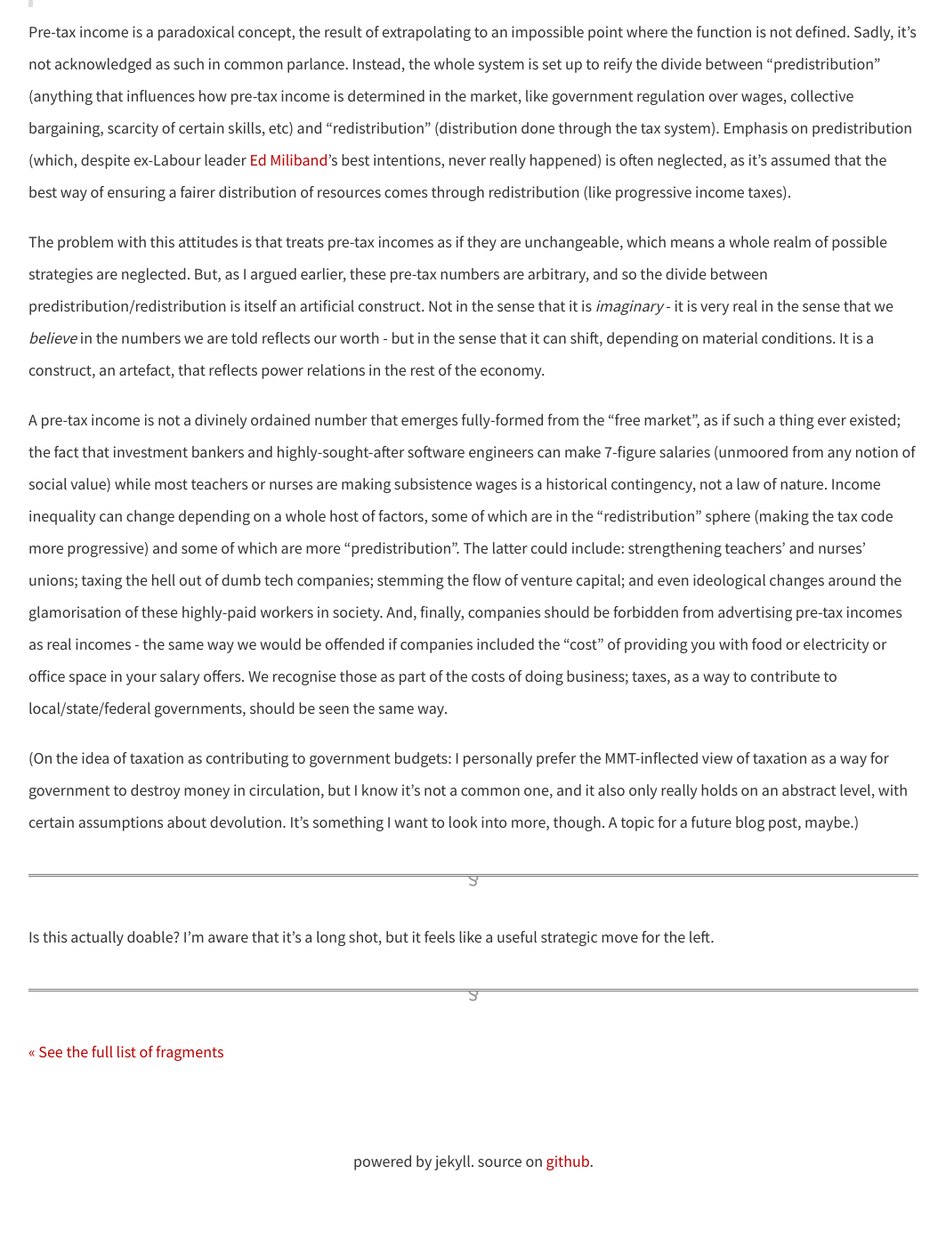
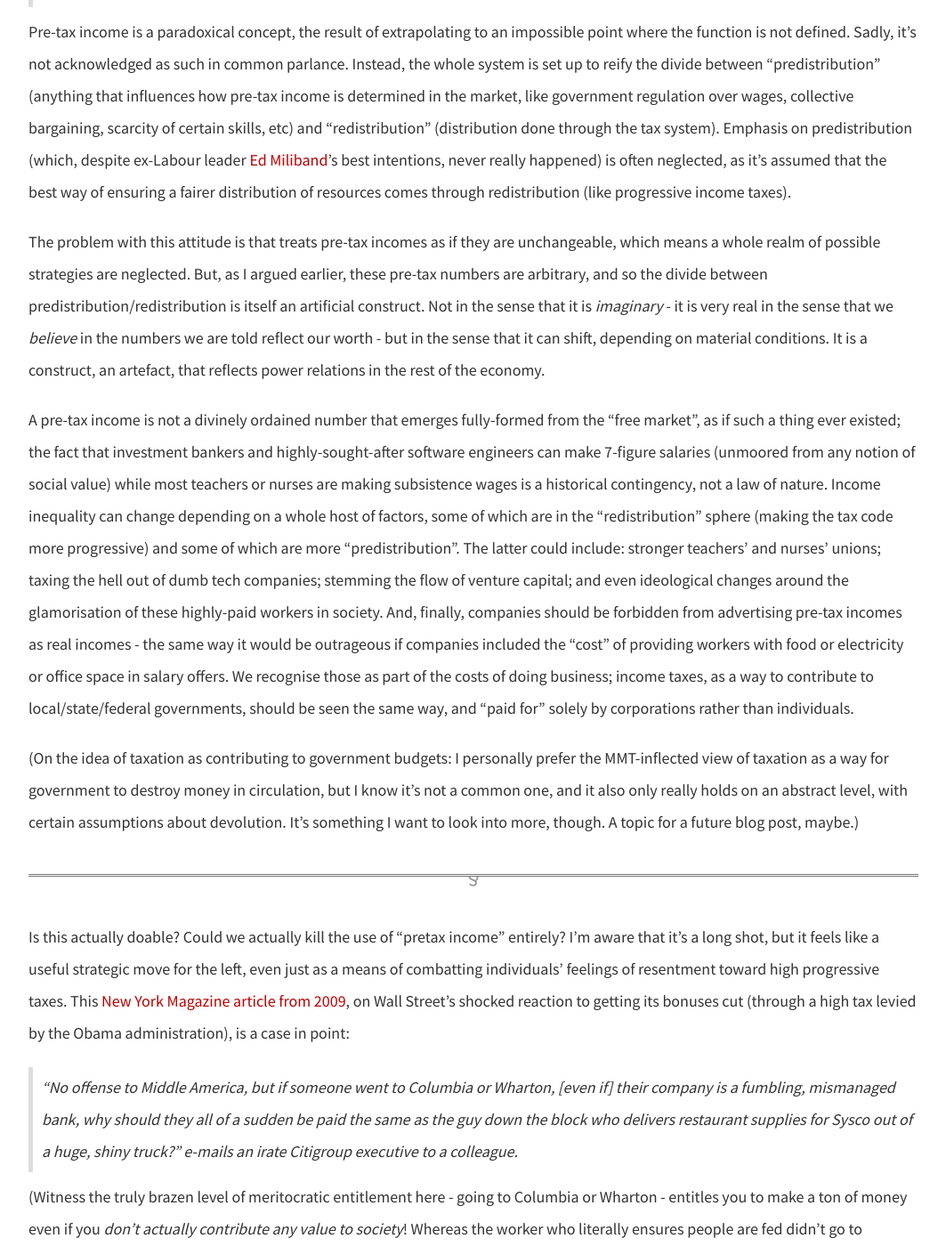
Before and after one commit to dellsystem/dellsystem.github.io, a Jekyll site: the page built from _posts/2019-1-15-fragments-15.md, in a window 1280 px wide and 1400 px high, scrolled down 2668 px. Shown: the whole window at 89% size, without its empty margins (108-1171 px from the left). Built offline with Jekyll 4.4.1, drawn with Linux system fonts in a browser that asks for light colours; before the commit the page ends 4008 px from its top, so only the background shows below that; some of the changed text lies outside the part shown.

Commit message:
Update fragments-15 blog post
More text at the end, typo fixes, minor edits

```diff
--- a/_posts/2019-1-15-fragments-15.md
+++ b/_posts/2019-1-15-fragments-15.md
@@ -9,26 +9,26 @@ I was going through my Dropbox recently and I came across an old, and rather emb
 The breakdown was something like this, for a $100,000 base salary (which was the standard new grad salary at the time, excluding stock and bonuses):
 
 * $8,333 per month
-* $2,700 in tax withholdings, approximately (this number has actually gone down since then, due to Trump's December 2017 tax bill)
+* $2,700 in tax withholdings, approximately (this number has actually gone down since, due to Trump's tax bill from Dec 2017)
 * $2,000 in automatic savings (this was back when I still believed in things like "saving for my future")
 * $2,000 in rent (wishful thinking)
 * $1,633 (the rest) for utilities, transit, food, going out, etc
 
 I remember coming up with these figures and feeling kind of indignant about how much money would be going to taxes. At the time, I considered myself a good liberal who believed in progressive taxation, but even then I was annoyed to realise that a full 33% of my promised income would just disappear from my paycheck every month. What the hell? Surely I earned that $100k. It didn't seem fair.
 
-It was worse when I did more research on San Francisco rent and realised that there was no way I was getting a one-bedroom apartment for $2,000 a month, which meant I would either have to share a place or have a long commute to work. Or I could spend up to $4,000 a month and not save any money. Either way, the amount of tax I had to pay was immovable. It wouldn't budge. I understood (or thought I understood) why tax was a societal necessity, but on a personal level, it rankled.
+It was worse when I did more research on San Francisco rent and realised that there was no way I was getting a one-bedroom apartment for $2,000 a month, which meant I would either have to share a place or have a long commute to work. Or I could spend $4,000 a month and not save any money. Either way, the amount of tax I had to pay was immovable. It wouldn't budge. I understood (or thought I understood) why tax was a societal necessity, but on a personal level, it rankled.
 
-I never ended up taking the job, and since then haven't made anywhere near $8,000 per month, so this became a non-issue. But I started thinking about this again when I started reading about political economy from a left perspective. From a socialist perspective, harsh progressive taxes (like AOC's 70% marginal tax rate!) are good. But from an individual perspective, we want to hold on to the money we think is ours. We don't like the idea of the government taking away our hard-earned wages.
+I never ended up taking the job, and since then haven't made anywhere near $8,000 per month, so this became a non-issue. But I've been thinking about this when I started reading about political economy from a left perspective. From a socialist perspective, harsh progressive taxes (like AOC's 70% marginal tax rate! which is a great!) are good. But from an individual perspective, we want to hold on to the money we think is ours. We don't like the idea of the government taking away our hard-earned wages.
 
-This attitude is encouraged by the very form that compensation figures take, as people (myself included) often form an attachment to the salary they are theoretically owed by their employer - the number that's in their employment contract. But what the hell is this number? It's made-up. It's arbitrary. It has no basis in reality (at least for direct employment relationships where the company ensures all the necessary taxes are paid). There is no world in which you "get" all of that salary. We all know that, and compensate for it; when you're given a job offer with a particular hourly wage or yearly salary, it is always quoted pre-tax, and it is assumed that you'll do the necessary tax calculations yourself when you're figuring out your budget.
+This attitude is encouraged by the very form that compensation figures take, as people (myself included) often form an attachment to the salary they are theoretically owed by their employer - the number that's in their employment contract. But what the hell is this number? It's made-up. It's arbitrary. It has no basis in reality (at least for direct employment relationships where the company ensures all the necessary taxes are paid). There is no world in which you "get" all of that salary. We all know that, and adjust our expectations accordingly; when you're given a job offer with a particular hourly wage or yearly salary, it is always quoted pre-tax, and it is assumed that you'll do the necessary tax calculations yourself when you're figuring out your budget.
 
-Why does your employer tell you _this_ made-up number,  which includes state/federal taxes and FICA, but not the "company's" FICA contribution or any other taxes they may have to pay? Why do they not also estimate the amount they spend on your workplace equipment (phone, computer, etc), food, office space, furniture, campus security, etc?
+Why does your employer tell you _this_ made-up number, which includes state/federal taxes and FICA, but not the "company's" FICA contribution or any other taxes they may have to pay? Why do they not also estimate the amount they spend on your workplace equipment (phone, computer, etc), food, office space, furniture, campus security, etc?
 
-Obviously I am not suggesting that including these numbers in your salary - and thereby inflating it - would be good, not least because these expenses can only be estimated on an individual level. They aren't really part of your compensation; instead, they're merely part of the cost of doing business.
+Obviously I am not suggesting that including these numbers in your salary - and thereby inflating it - would be good, not least because these expenses can only be loosely estimated for any individual employee. They aren't really part of your compensation; instead, they're merely part of the cost of doing business.
 
 _But the same argument applies to taxes._ When the onus of paying personal income taxes is treated as if it's on the worker, the pre-tax salary becomes naturalised, and that number's lack of relation to reality slips away, forgotten. To put it kindly, this number is a legacy number, a remnant of an outdated tax system that has accumulated by patchwork. It's the fiscal equivalent of a terrible legacy software program whose components are written in different languages, some of which aren't even maintained anymore. It needs to be replaced by a simpler and more honest system - one where companies advertise the _actual amount of money you get_ in each paycheck.
 
-That's not to say that I think there's a simple technical fix to this problem, devoid of politics. Whether knowingly or not, the design of this current system is a political choice. That individuals think they are "paying" income taxes - that this mythical pre-tax income is something that could actually exist - is a mass delusion, and one that I would argue is an ideological boon for any right-wing political project that seeks to mobilise voters against higher income taxes. It's harder to get people to acquiese to having their _own_ money taken away than it is to get them to support taxing corporations more (which is how it would appear in the system. I'm proposing).
+That's not to say that I think there's a simple technical fix to this problem, devoid of politics. Whether knowingly or not, the design of this current system is a political choice. That individuals think they are "paying" income taxes - that this mythical pre-tax income is something that could actually exist - is a mass delusion, and one that I would argue is an ideological boon for any right-wing political project that seeks to mobilise voters against higher income taxes. It's harder to get people to acquiese to having their _own_ money taken away than it is to get them to support taxing corporations more (which is how raising income taxes would effectively appear in the system I'm proposing).
 
 ***
 
@@ -38,12 +38,36 @@ I promise this blog post is more than just "Wendy thinks something is bad and th
 
 Pre-tax income is a paradoxical concept, the result of extrapolating to an impossible point where the function is not defined. Sadly, it's not acknowledged as such in common parlance. Instead, the whole system is set up to reify the divide between "predistribution" (anything that influences how pre-tax income is determined in the market, like government regulation over wages, collective bargaining, scarcity of certain skills, etc) and "redistribution" (distribution done through the tax system). Emphasis on predistribution (which, despite ex-Labour leader [Ed Miliband](https://www.bbc.com/news/uk-politics-19503451)'s best intentions, never really happened) is often neglected, as it's assumed that the best way of ensuring a fairer distribution of resources comes through redistribution (like progressive income taxes).
 
-The problem with this attitudes is that treats pre-tax incomes as if they are unchangeable, which means a whole realm of possible strategies are neglected. But, as I argued earlier, these pre-tax numbers are arbitrary, and so the divide between predistribution/redistribution is itself an artificial construct. Not in the sense that it is _imaginary_ - it is very real in the sense that we _believe_ in the numbers we are told reflects our worth - but in the sense that it can shift, depending on material conditions. It is a construct, an artefact, that reflects power relations in the rest of the economy.
+The problem with this attitude is that treats pre-tax incomes as if they are unchangeable, which means a whole realm of possible strategies are neglected. But, as I argued earlier, these pre-tax numbers are arbitrary, and so the divide between predistribution/redistribution is itself an artificial construct. Not in the sense that it is _imaginary_ - it is very real in the sense that we _believe_ in the numbers we are told reflect our worth - but in the sense that it can shift, depending on material conditions. It is a construct, an artefact, that reflects power relations in the rest of the economy.
 
-A pre-tax income is not a divinely ordained number that emerges fully-formed from the "free market", as if such a thing ever existed; the fact that investment bankers and highly-sought-after software engineers can make 7-figure salaries (unmoored from any notion of social value) while most teachers or nurses are making subsistence wages is a historical contingency, not a law of nature. Income inequality can change depending on a whole host of factors, some of which are in the "redistribution" sphere (making the tax code more progressive) and some of which are more "predistribution". The latter could include: strengthening teachers' and nurses' unions; taxing the hell out of dumb tech companies; stemming the flow of venture capital; and even ideological changes around the glamorisation of these highly-paid workers in society. And, finally, companies should be forbidden from advertising pre-tax incomes as real incomes - the same way we would be offended if companies included the "cost" of providing you with food or electricity or office space in your salary offers. We recognise those as part of the costs of doing business; taxes, as a way to contribute to local/state/federal governments, should be seen the same way.
+A pre-tax income is not a divinely ordained number that emerges fully-formed from the "free market", as if such a thing ever existed; the fact that investment bankers and highly-sought-after software engineers can make 7-figure salaries (unmoored from any notion of social value) while most teachers or nurses are making subsistence wages is a historical contingency, not a law of nature. Income inequality can change depending on a whole host of factors, some of which are in the "redistribution" sphere (making the tax code more progressive) and some of which are more "predistribution". The latter could include: stronger teachers' and nurses' unions; taxing the hell out of dumb tech companies; stemming the flow of venture capital; and even ideological changes around the glamorisation of these highly-paid workers in society. And, finally, companies should be forbidden from advertising pre-tax incomes as real incomes - the same way it would be outrageous if companies included the "cost" of providing workers with food or electricity or office space in salary offers. We recognise those as part of the costs of doing business; income taxes, as a way to contribute to local/state/federal governments, should be seen the same way, and "paid for" solely by corporations rather than individuals.
 
 (On the idea of taxation as contributing to government budgets: I personally prefer the MMT-inflected view of taxation as a way for government to destroy money in circulation, but I know it's not a common one, and it also only really holds on an abstract level, with certain assumptions about devolution. It's something I want to look into more, though. A topic for a future blog post, maybe.)
 
 ***
 
-Is this actually doable? I'm aware that it's a long shot, but it feels like a useful strategic move for the left.
+Is this actually doable? Could we actually kill the use of "pretax income" entirely? I'm aware that it's a long shot, but it feels like a useful strategic move for the left, even just as a means of combatting individuals' feelings of resentment toward high progressive taxes. This [New York Magazine article from 2009](http://nymag.com/news/businessfinance/56151/), on Wall Street's shocked reaction to getting its bonuses cut (through a high tax levied by the Obama administration), is a case in point:
+
+> “No offense to Middle America, but if someone went to Columbia or Wharton, [even if] their company is a fumbling, mismanaged bank, why should they all of a sudden be paid the same as the guy down the block who delivers restaurant supplies for Sysco out of a huge, shiny truck?” e-mails an irate Citigroup executive to a colleague.
+
+(Witness the truly brazen level of meritocratic entitlement here - going to Columbia or Wharton - entitles you to make a ton of money even if you _don't actually contribute any value to society_! Whereas the worker who literally ensures people are fed didn't go to business school, so he is entitled to nothing other than being a symbol for the ambitious to look down on and pity.)
+
+> “I’m not giving to charity this year!” one hedge-fund analyst shouts into the phone, when I ask about Obama’s planned tax increases. “When people ask me for money, I tell them, ‘If you want me to give you money, send a letter to my senator asking for my taxes to be lowered.’ I feel so much less generous right now. If I have to adopt twenty poor families, I want a thank-you note and an update on their lives. At least Sally Struthers gives you an update.”
+
+(And here, we see a typical instance of pre-tax income fetishisation: "asking for my taxes to be lowered". The expected income prior to Obama's tax increase was treated as natural, normal, correct; any negative deviation from that amount is anathema. There appears to be no questioning of whether the period of unusually low taxes was an aberration that ought to be corrected in due course.)
+
+> ... rage at the masses who don’t understand that Wall Street’s high salaries fund New York’s budget (“We’re fucked,” says a former Lehman equities analyst, referring to the city); ...
+
+(This reasoning is so wild - i.e., wrong - that I am suddenly more sympathetic to the MMT view. As far as societal-wide systems for distributing resources go, letting some finance bros make a lot of money and spend it on dumb shit in exchange for taxing them a little to fund public services is a highly suboptimal system. New York City would be way better if it invested in the workers who actually do socially meaningful work, even if every single Wall Street asshole were put on a spaceship to Mars and left to hang out there for a few decades. Not that I'm suggesting the latter. But like, just imagine it. Wouldn't it be great.)
+
+> ... (“JPMorgan and all these guys should go on strike—see what happens to the country without Wall Street,” says another hedge-funder). ...
+
+(Oh my. Please do. Let's see what the world looks like without an overly bloated financial sector enforcing the worst tendencies of capitalism on the rest of the economy.)
+
+> “Compensation gets so emotional,” says the Bear Stearns managing director. “Everyone has a point of view. The truth is, the market determines what people are worth. Did I think I was overpaid? You betcha. But a lot of people are overpaid.”
+
+(Yes, and they should all be paid less, buddy.)
+
+> “I think he doesn’t have an appreciation for how hard it is to build these companies, the blood, sweat, and tears that goes into them,” says a senior executive from a failed Wall Street firm.
+
+(This actually make me laugh out loud. Jesus Christ, lots of things are _hard_. Reading Infinite Jest in 3 days is _hard_, and takes lots of blood, sweat, and tears, not to mention barely eating or leaving the house in that time. Typing up all your math and computer science assignments using LaTeX is hard and kind of a waste of time, in hindsight. Writing a 10,000-word dissertation in like 4 days is also hard and probably reflective of a special kind of insanity. Some things that are hard are also dumb or otherwise not deserving of material rewards, and I suspect that this "failed Wall Street firm" falls in the latter category.)
```
